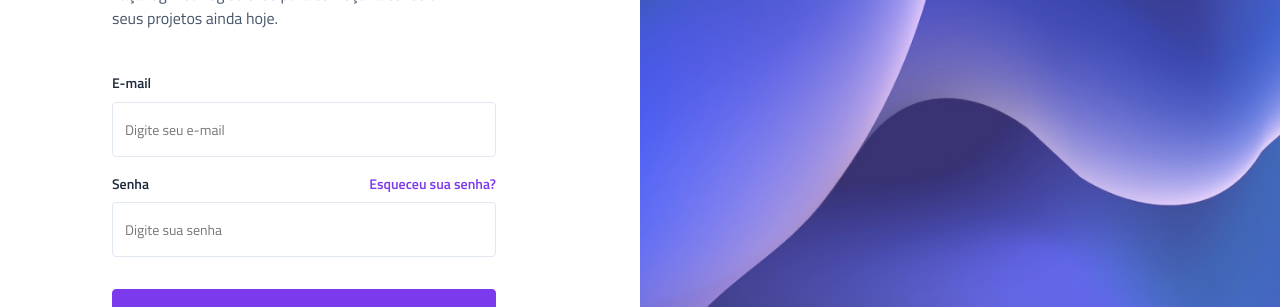
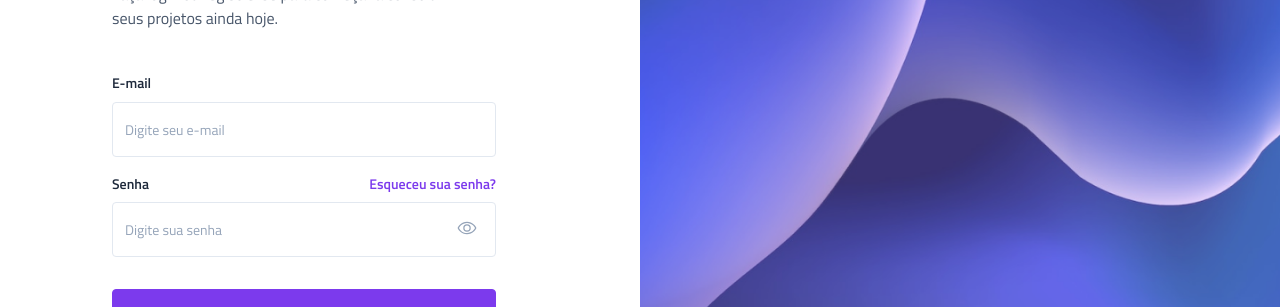
Before and after one commit to wwilliamsantana/signin-signout-auth, a React (Vite) app: page / in a window 1280 px wide. Shown: the part 303-610 px from the top of the page. Built offline with nearby package versions, Linux system fonts and the light colour scheme.

Commit message:
page: Add - eye password visible/invisible

```diff
--- a/package.json
+++ b/package.json
@@ -9,6 +9,7 @@
     "preview": "vite preview"
   },
   "dependencies": {
+    "@phosphor-icons/react": "^2.0.6",
     "@types/styled-components": "^5.1.26",
     "react": "^18.2.0",
     "react-dom": "^18.2.0",
--- a/src/pages/SingIn/index.tsx
+++ b/src/pages/SingIn/index.tsx
@@ -10,10 +10,20 @@ import {
   Button,
   CreateAccount,
 } from './styles'
+
+import { Eye, EyeSlash } from '@phosphor-icons/react'
+
 import bgImage from '../../assets/bg.png'
 import logo from '../../assets/logo.png'
+import { useState } from 'react'
 
 export function SingIn() {
+  const [passwordVisible, setPasswordVisible] = useState(false)
+
+  function isTogglePasswordVisible() {
+    setPasswordVisible((state) => !passwordVisible)
+  }
+
   return (
     <Container>
       <Box>
@@ -38,7 +48,15 @@ export function SingIn() {
                 <label htmlFor="email">Senha</label>
                 <a href="/">Esqueceu sua senha?</a>
               </LabelWrapper>
-              <input type="password" placeholder="Digite sua senha" />
+              <input
+                type={passwordVisible ? 'text' : 'password'}
+                placeholder="Digite sua senha"
+              />
+              {!passwordVisible ? (
+                <Eye onClick={isTogglePasswordVisible} />
+              ) : (
+                <EyeSlash onClick={isTogglePasswordVisible} />
+              )}
             </InputWrapper>
 
             <Button>Entrar</Button>
--- a/src/pages/SingIn/styles.ts
+++ b/src/pages/SingIn/styles.ts
@@ -84,6 +84,7 @@ export const FormContainer = styled.form`
 `
 
 export const InputWrapper = styled.div`
+  position: relative;
   & + & {
     margin-top: 1.6rem;
   }
@@ -104,7 +105,11 @@ export const InputWrapper = styled.div`
     margin-top: 0.8rem;
     font-size: 1.4rem;
     font-weight: 400;
-    color: ${(props) => props.theme['gray-400']};
+    color: ${(props) => props.theme['gray-800']};
+
+    &::placeholder {
+      color: ${(props) => props.theme['gray-400']};
+    }
 
     &:hover,
     &:focus {
@@ -113,6 +118,17 @@ export const InputWrapper = styled.div`
 
     &:disabled {
       opacity: 0.35;
+    }
+  }
+
+  &:has(svg) {
+    svg {
+      width: 2rem;
+      height: 2rem;
+      position: absolute;
+      top: 54%;
+      right: 5%;
+      color: ${(props) => props.theme['gray-400']};
     }
   }
 `
```
Also changed, not shown: 1 other file (tests, documents, lock files or other folders).
